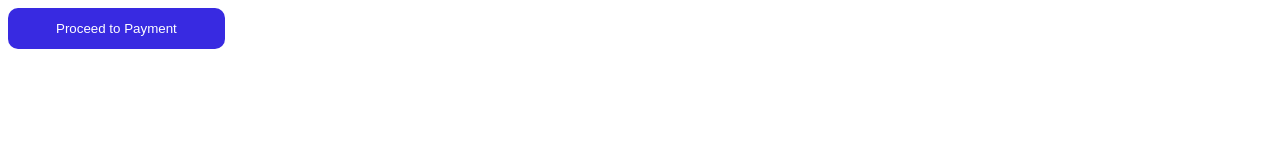
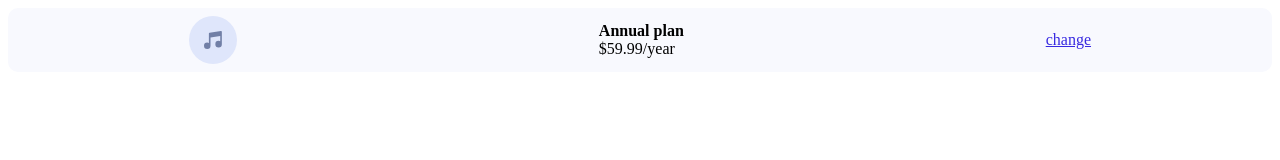
Before and after one commit to AlfredKonneh/Order-summary, a plain HTML site: page index.html in a window 1280 px wide. Drawn offline with Linux system fonts and the light colour scheme.

Commit message:
define the plan component

```diff
--- a/css/styles.css
+++ b/css/styles.css
@@ -11,4 +11,36 @@
   background: var(--color-primary);
   color: #fff;
   padding: 0.8rem 3rem;
+  cursor: pointer;
+  width: 100%;
+  box-shadow: 0 9px 6px 8px #dedafd;
+  display: block;
+  text-align: center;
 }
+
+.container {
+  display: flex;
+  border-radius: 10px;
+  background: #f8f9fe;
+  justify-content: space-around;
+  height: 4rem;
+  align-items: center;
+  justify-items: center;
+}
+
+h2,
+p {
+  margin: 0;
+}
+
+h2 {
+  font-size: 1rem;
+}
+
+a {
+  color: var(--color-primary);
+}
+
+.container a:hover {
+  text-decoration: none;
+}
--- a/index.html
+++ b/index.html
@@ -8,6 +8,13 @@
     <link rel="stylesheet" href="css/styles.css">
 </head>
 <body>
-    <button class="btn">Proceed to Payment</button>
+    <div class="container">
+        <img src="images/icon-music.svg" alt="">
+        <span>
+            <h2>Annual plan</h2>
+            <p>$59.99/year</p>
+        </span>
+        <a href="#">change</a>
+    </div>
 </body>
 </html>
```
Also changed, not shown: compoments/flex.html (added, +8 -0 lines), images/icon-music.svg (added), images/illustration-hero.svg (added), images/pattern-background-desktop.svg (added), images/pattern-background-mobile.svg (added). Lines whose indentation alone changed are shown as unchanged.
